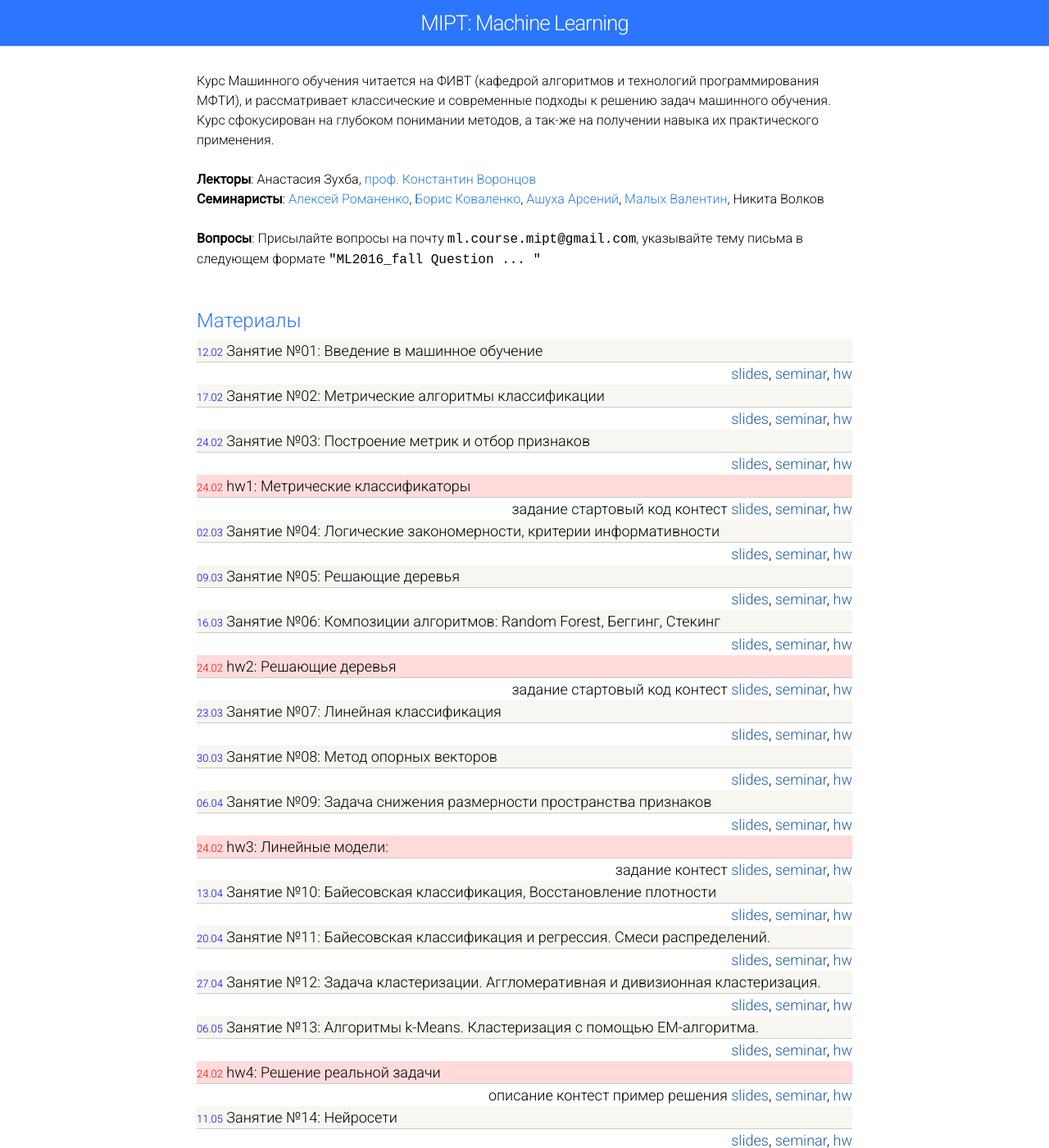
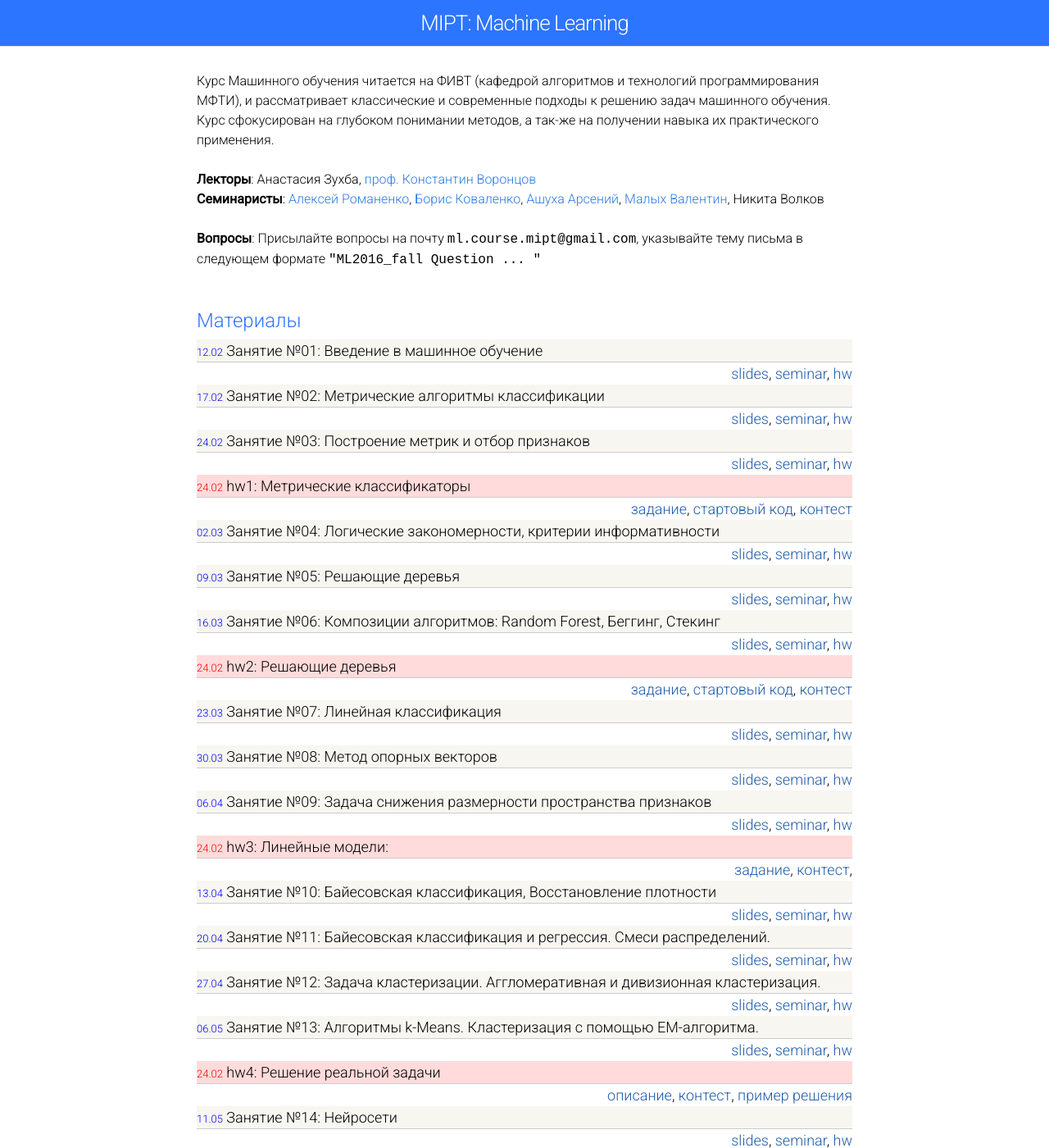
Before and after one commit to ml-mipt/old-ml-mipt.github.io, a Jekyll site: the page built from 2016part1.html, in a window 1280 px wide and 1400 px high. Shown: the whole window at 82% size. Built offline with Jekyll 4.4.1, drawn with Linux system fonts in a browser that asks for light colours.

Commit message:
part1 2016

```diff
--- a/2016part1.html
+++ b/2016part1.html
@@ -55,10 +55,9 @@
       <font size="2" color="red">24.02</font> hw1: Метрические классификаторы
     </div>
     <div style="text-align: right">
-        задание стартовый код контест
-        <a href="">slides</a>,
-        <a href="">seminar</a>,
-        <a href="">hw</a>
+        <a href="">задание</a>,
+        <a href="">стартовый код</a>,
+        <a href="">контест</a>
     </div>
 
     <div class="materials-item">
@@ -92,10 +91,9 @@
       <font size="2" color="red">24.02</font> hw2: Решающие деревья
     </div>
     <div style="text-align: right">
-        задание стартовый код контест
-        <a href="">slides</a>,
-        <a href="">seminar</a>,
-        <a href="">hw</a>
+        <a href="">задание</a>,
+        <a href="">стартовый код</a>,
+        <a href="">контест</a>
       </div>
 
     <div class="materials-item">
@@ -129,10 +127,8 @@
       <font size="2" color="red">24.02</font> hw3: Линейные модели:
     </div>
     <div style="text-align: right">
-        задание контест
-        <a href="">slides</a>,
-        <a href="">seminar</a>,
-        <a href="">hw</a>
+        <a href="">задание</a>,
+        <a href="">контест</a>,
       </div>
 
     <div class="materials-item">
@@ -175,10 +171,9 @@
       <font size="2" color="red">24.02</font> hw4: Решение реальной задачи
     </div>
     <div style="text-align: right">
-        описание контест пример решения
-        <a href="">slides</a>,
-        <a href="">seminar</a>,
-        <a href="">hw</a>
+        <a href="">описание</a>,
+        <a href="">контест</a>,
+        <a href="">пример решения</a>
       </div>
 
     <div class="materials-item">
```
